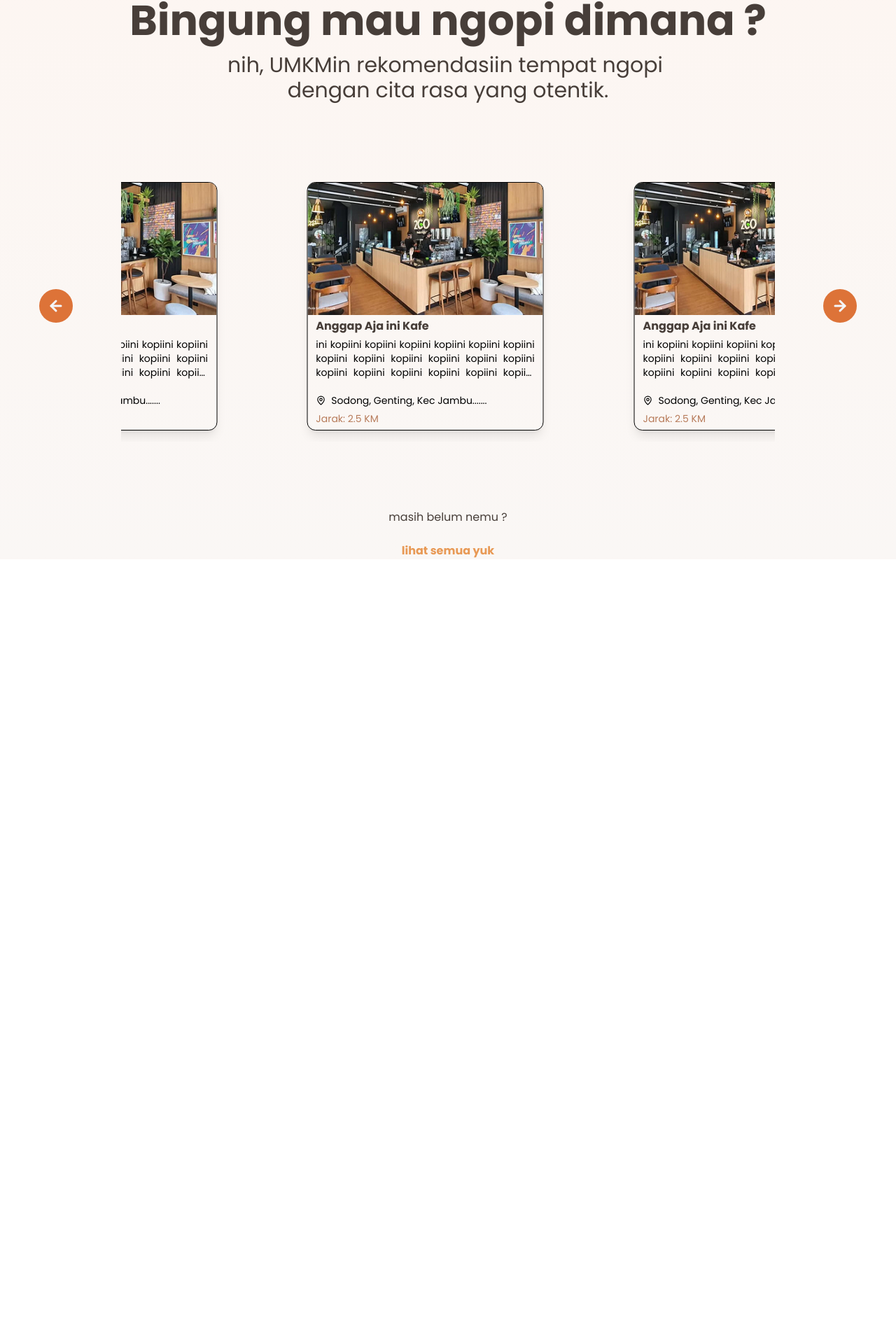
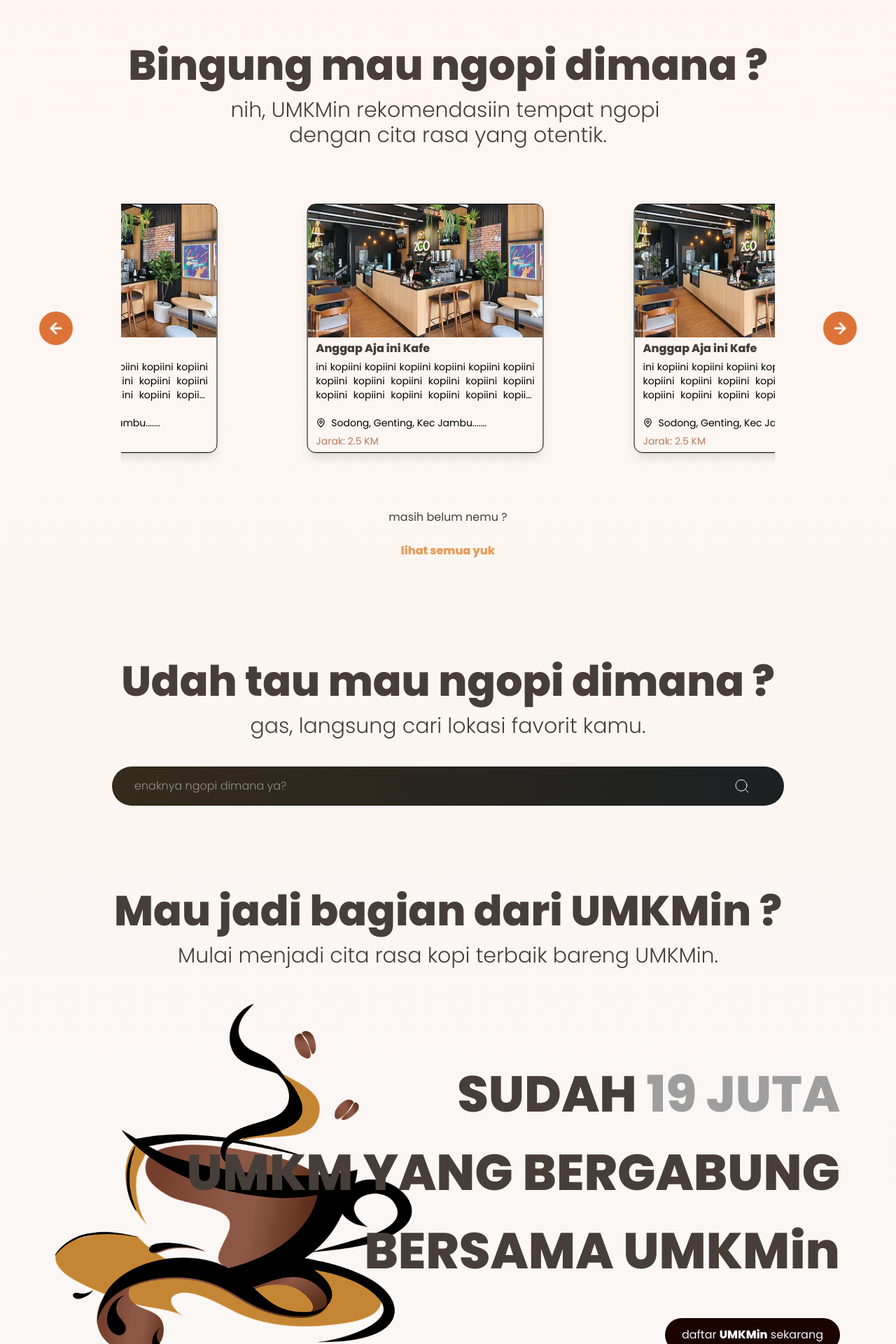
Before and after one commit to Charles03010/indomie-web-kopi, a Next.js app: page / in a window 1280 px wide. Shown: the part 760-2680 px from the top of the page at 70% size. Before the commit the page ends 1559 px from the top, so only its background shows below. Built offline with nearby package versions, Linux system fonts and the light colour scheme; grey boxes are pictures that could not be loaded.

Commit message:
Homepage finnish

```diff
--- /dev/null
+++ b/app/components/footer.tsx
@@ -0,0 +1,25 @@
+import Image from 'next/image';
+import Link from 'next/link';
+const Footer = () => {
+  return (
+    <footer className="bg-white px-5 py-10">
+      <div className="flex items-center justify-between">
+        <Image
+          src="/images/logo.png"
+          alt="Logo"
+          width={50}
+          height={50}
+          className="ml-4"
+        />
+        <div className="flex mr-10 text-(--head-text) text-lg items-center justify-between w-1/4 font-medium">
+          <Link href="#">FAQ</Link>
+          <Link href="#">Terms and regulations</Link>
+          <Link href="#">About</Link>
+        </div>
+      </div>
+      <hr className="my-4 border-(--divider-primary)" />
+      <h5 className="text-(--head-text) ml-10 mt-10 font-medium">© 2025 UMKMin. All Rights Reserved.</h5>
+    </footer>
+  );
+};
+export default Footer;
--- a/app/globals.css
+++ b/app/globals.css
@@ -7,7 +7,7 @@
   --button-primary: #1B0400;
   --button-secondary: #E89955;
   --carousel-button-bg: #DD7338;
-
+  --divider-primary: #D9D9D9;
 }
 
 body {
--- a/app/layout.tsx
+++ b/app/layout.tsx
@@ -2,10 +2,11 @@
 import { Poppins } from 'next/font/google';
 import './globals.css';
 import Navbar from './components/navbar';
+import Footer from './components/footer';
 
 const poppins = Poppins({
   subsets: ['latin'],
-  weight: ['400', '500', '600', '700'],
+  weight: ['100', '200', '300', '400', '500', '600', '700', '800', '900'],
 });
 
 export const metadata: Metadata = {
@@ -25,6 +26,7 @@
       >
         <Navbar />
         {children}
+        <Footer />
       </body>
     </html>
   );
--- a/app/page.tsx
+++ b/app/page.tsx
@@ -1,11 +1,10 @@
 'use client';
 import useEmblaCarousel from 'embla-carousel-react';
-import { ArrowLeft, ArrowRight } from 'lucide-react';
-import Link from 'next/dist/client/link';
+import { ArrowLeft, ArrowRight, Search } from 'lucide-react';
+import Link from 'next/link';
 import Image from 'next/image';
 import { useCallback } from 'react';
 import RecomendCard from './components/recomendCard';
-import { link } from 'fs';
 
 const SAMPLE_CARDS = [
   {
@@ -20,7 +19,7 @@
   {
     title: 'Anggap Aja ini Kafe',
     description:
-    'ini kopiini kopiini kopiini kopiini kopiini kopiini kopiini kopiini kopiini kopiini kopiini kopiini kopiini kopiini kopiini kopiini kopiini kopiini kopiini kopiini kopiini kopiini kopi',
+      'ini kopiini kopiini kopiini kopiini kopiini kopiini kopiini kopiini kopiini kopiini kopiini kopiini kopiini kopiini kopiini kopiini kopiini kopiini kopiini kopiini kopiini kopiini kopi',
     imageUrl: '/images/upload/Cafe1.png',
     address: 'Sodong, Genting, Kec Jambu.......',
     distance: '2.5 KM',
@@ -29,7 +28,7 @@
   {
     title: 'Anggap Aja ini Kafe',
     description:
-    'ini kopiini kopiini kopiini kopiini kopiini kopiini kopiini kopiini kopiini kopiini kopiini kopiini kopiini kopiini kopiini kopiini kopiini kopiini kopiini kopiini kopiini kopiini kopi',
+      'ini kopiini kopiini kopiini kopiini kopiini kopiini kopiini kopiini kopiini kopiini kopiini kopiini kopiini kopiini kopiini kopiini kopiini kopiini kopiini kopiini kopiini kopiini kopi',
     imageUrl: '/images/upload/Cafe1.png',
     address: 'Sodong, Genting, Kec Jambu.......',
     distance: '2.5 KM',
@@ -54,7 +53,7 @@
     <>
       <section className="flex px-14 items-center justify-between relative">
         <div className="w-1/2 relative z-1 ">
-          <h1 className="whitespace-pre mb-10 font-extrabold text-8xl text-(--head-text) ">
+          <h1 className="whitespace-pre leading-28 mb-10 font-extrabold text-8xl text-(--head-text) ">
             <span className=" ">
               JELAJAHI{' '}
               <span className="bg-clip-text bg-[url('/images/upload/effect.gif')] text-transparent">
@@ -80,14 +79,14 @@
           </div>
         </div>
       </section>
-      <section className="px-14 h-screen flex flex-col items-center justify-between">
+      <section className="px-14 py-16 flex flex-col items-center justify-between">
         <div className="text-center text-(--head-text)">
           <h2 className="text-6xl font-extrabold">
             Bingung mau ngopi dimana ?
           </h2>
-          <h3 className="whitespace-pre mt-4 text-3xl">{`nih, UMKMin rekomendasiin tempat ngopi \ndengan cita rasa yang otentik.`}</h3>
+          <h3 className="whitespace-pre mt-4 text-3xl font-light">{`nih, UMKMin rekomendasiin tempat ngopi \ndengan cita rasa yang otentik.`}</h3>
         </div>
-        <div className="w-full relative flex items-center justify-center">
+        <div className="w-full relative my-16 flex items-center justify-center">
           <button
             onClick={scrollPrev}
             className="absolute cursor-pointer left-0 z-1 p-3 rounded-full transition-all duration-200  bg-(--carousel-button-bg) text-(--primary-white)"
@@ -128,6 +127,66 @@
           </Link>
         </div>
       </section>
+      <section className="py-20">
+        <div className="text-center text-(--head-text)">
+          <h2 className="text-6xl font-extrabold">
+            Udah tau mau ngopi dimana ?
+          </h2>
+          <h3 className="mt-4 text-3xl font-light">
+            gas, langsung cari lokasi favorit kamu.
+          </h3>
+        </div>
+        <form
+          action=""
+          className="w-3/4 my-10 py-4 mx-auto rounded-full flex items-center justify-between px-8 bg-linear-to-r to-[#1C2022] from-[#352B1B]"
+        >
+          <input
+            className="w-full outline-none border-none text-(--primary-white) font-light"
+            placeholder="enaknya ngopi dimana ya?"
+            type="text"
+          />
+          <button type="submit" className="text-(--primary-white) mx-4">
+            <Search strokeWidth={1} />
+          </button>
+        </form>
+      </section>
+      <section>
+        <div className="text-center text-(--head-text)">
+          <h2 className="text-6xl font-extrabold">
+            Mau jadi bagian dari UMKMin ?
+          </h2>
+          <h3 className="mt-4 text-3xl font-light">
+            Mulai menjadi cita rasa kopi terbaik bareng UMKMin.
+          </h3>
+        </div>
+        <div className="flex px-14 items-center justify-between relative">
+          <div className="relative w-1/2 aspect-square my-5">
+            <div className="absolute left-0 top-1/2 -translate-y-1/2 w-full aspect-square">
+              <Image src="/images/upload/coffee.png" alt="Coffee Beans" fill />
+            </div>
+          </div>
+          <div className="w-3/4 absolute z-1 right-20 top-1/2 -translate-y-1/2">
+            <h2 className="mb-10 leading-28 font-extrabold text-7xl text-(--head-text) text-right">
+              <span className=" ">
+                SUDAH{' '}
+                <span className="bg-clip-text bg-[url('/images/upload/effect.gif')] text-transparent">
+                  19 JUTA
+                </span>
+              </span>
+              <br />
+              UMKM YANG BERGABUNG
+              <br />
+              BERSAMA UMKMin
+            </h2>
+            <Link
+              href="#search"
+              className="px-6 py-3 absolute right-0 rounded-full bg-(--button-primary) text-(--primary-white)"
+            >
+              daftar <span className="font-extrabold">UMKMin</span> sekarang
+            </Link>
+          </div>
+        </div>
+      </section>
     </>
   );
 }
```
Also changed, not shown: public/images/upload/coffee.png (added).
